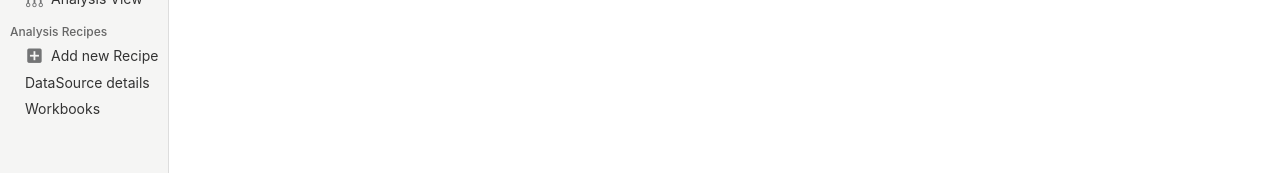
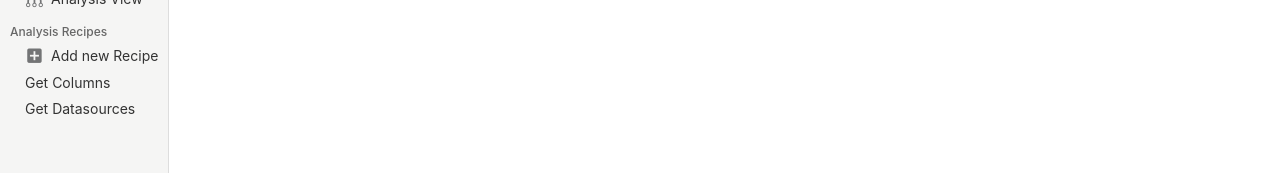
Before and after one commit to aveekdeveloper/file-upload, an Angular app: page / in a window 1280 px wide. Shown: the part 131-304 px from the top of the page. Built offline with nearby package versions, Linux system fonts and the light colour scheme; what angular5-csv, ng2-smart-table, ngx-file-drop would draw is missing.

Commit message:
minor commit: saving work to check in office

```diff
--- a/src/app/app.component.html
+++ b/src/app/app.component.html
@@ -34,7 +34,7 @@
       <ng2-smart-table [settings]="settings" [source]="data"></ng2-smart-table>
     </div>
 
-    <div *ngIf="showTree;">Tree view</div>
+    <div *ngIf="showTree;"> <h3>Function Coming soon! Tree view </h3> </div>
   </div>
 
 </div>
--- a/src/app/app.component.ts
+++ b/src/app/app.component.ts
@@ -103,7 +103,8 @@ export class AppComponent implements OnInit{
 
   updateTable(final) {
     //save the data in TableauService
-    this.tableauService = new TableauService(final);
+    this.tableauService = new TableauService();
+    this.tableauService.setTableauFile(final);
     var data = this.tableauService.getColumns();
     this.settings.columns = Object.assign({},this.generateColumnSettings(data));
 
--- a/src/app/menu/menu.component.html
+++ b/src/app/menu/menu.component.html
@@ -1,16 +1,10 @@
 <h5 class="nav-group-title">Analysis Recipes</h5>
-<a class="nav-group-item">
+<a class="nav-group-item" (click)="handleRecipeClick()">
   <span class="icon icon-plus-squared"></span>
   Add new Recipe
 </a>
 
 
-<span class="nav-group-item" *ngFor="let recipe of recipes">
-   {{recipe}}
+<span class="nav-group-item" *ngFor="let recipe of tabService.recipes" (click)="handleRecipeClick()">
+   {{recipe.name}}
 </span>
-<span class="nav-group-item">
-  DataSource details
-</span>
-<span class="nav-group-item">
-  Workbooks
-</span>
--- a/src/app/menu/menu.component.ts
+++ b/src/app/menu/menu.component.ts
@@ -7,12 +7,14 @@ import { TableauService } from '../tableau.service';
   styleUrls: ['./menu.component.css']
 })
 export class MenuComponent implements OnInit {
-  tabService : TableauService;
-  recipes : ['rice','daal'];
+  tabService : TableauService = new TableauService();
 
   constructor() { }
 
   ngOnInit() {
   }
 
+  handleRecipeClick(){
+    alert('Function coming soon!');
+  }
 }
--- a/src/app/tableau.service.ts
+++ b/src/app/tableau.service.ts
@@ -20,8 +20,7 @@ export class TableauService {
   ];
 
 
-  constructor(tabFile){
-    this.tabFile = tabFile;
+  constructor(){
   }
 
   getTableauFile(){
--- a/src/index.html
+++ b/src/index.html
@@ -2,7 +2,7 @@
 <html lang="en">
 <head>
   <meta charset="utf-8">
-  <title>Fileupload2</title>
+  <title>TableauAnalyser</title>
   <base href="/">
 
   <meta name="viewport" content="width=device-width, initial-scale=1">
```
